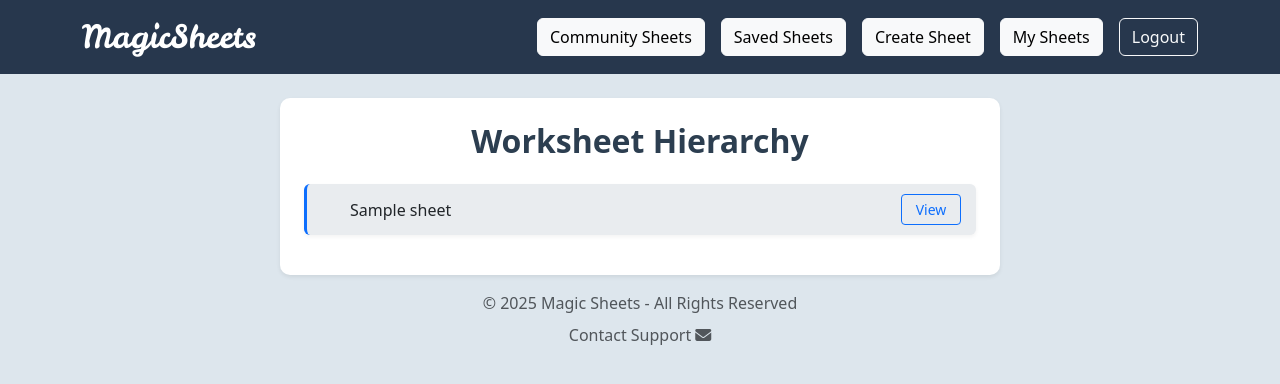
After one commit to donnmaldonado/magic_sheets, a Django app: page /sheet/1/hierarchy/ in a window 1280 px wide. The commit adds this page. Shown: the top 384 px of the page. Run offline with Django 5.2, Linux system fonts and the light colour scheme; a user stored in the database is signed in; tables that the repository leaves empty hold one stand-in row (values such as "Sample post").

Commit message:
added version tree hierarchy

```diff
--- /dev/null
+++ b/main/templates/worksheet_hierarchy.html
@@ -0,0 +1,180 @@
+{% extends 'base.html' %}
+
+{% block content %}
+<div class="container">
+    <div class="row justify-content-center">
+        <div class="col-md-8">
+            <div class="card shadow-sm">
+                <div class="card-body">
+                    <h2 class="card-title text-center mb-4">Worksheet Hierarchy</h2>
+
+                    <div class="worksheet-tree">
+                        {% if root_sheet %}
+                            <ul class="tree">
+                                <li>
+                                    <div class="tree-node {% if root_sheet.id == current_sheet_id %}current-sheet{% endif %}">
+                                        <div class="d-flex align-items-center">
+                                            {% if root_sheet.versions.exists %}
+                                                <button class="btn btn-link p-0 me-2" type="button" data-bs-toggle="collapse" data-bs-target="#root-versions">
+                                                    <i class="fas fa-chevron-down"></i>
+                                                </button>
+                                            {% else %}
+                                                <span class="me-2" style="width: 20px;"></span>
+                                            {% endif %}
+                                            <span class="flex-grow-1">
+                                                <span class="fw-medium">{{ root_sheet.title }}</span>
+                                            </span>
+                                            <a href="{% url 'viewsheet' root_sheet.id %}" class="btn btn-sm btn-outline-primary ms-2">View</a>
+                                        </div>
+                                    </div>
+                                    {% if root_sheet.versions.exists %}
+                                        <div class="collapse show" id="root-versions">
+                                            <ul>
+                                                {% for version in root_sheet.versions.all %}
+                                                    <li>
+                                                        <div class="tree-node {% if version.id == current_sheet_id %}current-sheet{% endif %}">
+                                                            <div class="d-flex align-items-center">
+                                                                {% if version.versions.exists %}
+                                                                    <button class="btn btn-link p-0 me-2" type="button" data-bs-toggle="collapse" data-bs-target="#version-{{ version.id }}">
+                                                                        <i class="fas fa-chevron-down"></i>
+                                                                    </button>
+                                                                {% else %}
+                                                                    <span class="me-2" style="width: 20px;"></span>
+                                                                {% endif %}
+                                                                <span class="flex-grow-1">
+                                                                    <span class="fw-medium">{{ version.title }}</span>
+                                                                </span>
+                                                                <a href="{% url 'viewsheet' version.id %}" class="btn btn-sm btn-outline-primary ms-2">View</a>
+                                                            </div>
+                                                        </div>
+                                                        {% if version.versions.exists %}
+                                                            <div class="collapse show" id="version-{{ version.id }}">
+                                                                <ul>
+                                                                    {% for subversion in version.versions.all %}
+                                                                        <li>
+                                                                            <div class="tree-node {% if subversion.id == current_sheet_id %}current-sheet{% endif %}">
+                                                                                <div class="d-flex align-items-center">
+                                                                                    <span class="me-2" style="width: 20px;"></span>
+                                                                                    <span class="flex-grow-1">
+                                                                                        <span class="fw-medium">{{ subversion.title }}</span>
+                                                                                    </span>
+                                                                                    <a href="{% url 'viewsheet' subversion.id %}" class="btn btn-sm btn-outline-primary ms-2">View</a>
+                                                                                </div>
+                                                                            </div>
+                                                                        </li>
+                                                                    {% endfor %}
+                                                                </ul>
+                                                            </div>
+                                                        {% endif %}
+                                                    </li>
+                                                {% endfor %}
+                                            </ul>
+                                        </div>
+                                    {% endif %}
+                                </li>
+                            </ul>
+                        {% else %}
+                            <p class="text-center text-muted">No worksheet hierarchy found.</p>
+                        {% endif %}
+                    </div>
+                </div>
+            </div>
+        </div>
+    </div>
+</div>
+
+<style>
+.tree {
+    list-style-type: none;
+    padding-left: 0;
+}
+
+.tree-node {
+    padding: 10px 15px;
+    border-radius: 6px;
+    transition: all 0.2s ease;
+    margin: 4px 0;
+}
+
+.tree-node:hover {
+    background-color: #f8f9fa;
+    transform: translateX(2px);
+}
+
+.tree ul {
+    list-style-type: none;
+    margin-left: 20px;
+    padding-left: 0;
+}
+
+.tree li {
+    position: relative;
+}
+
+.current-sheet {
+    background-color: #e9ecef;
+    border-left: 3px solid #0d6efd;
+    padding: 10px 15px;
+    border-radius: 6px;
+    font-weight: 500;
+    box-shadow: 0 2px 4px rgba(0,0,0,0.05);
+}
+
+.btn-link {
+    color: #6c757d;
+    text-decoration: none;
+    transition: color 0.2s ease;
+}
+
+.btn-link:hover {
+    color: #0d6efd;
+}
+
+.fa-chevron-down {
+    transition: transform 0.2s ease;
+}
+
+.collapsed .fa-chevron-down {
+    transform: rotate(-90deg);
+}
+
+/* Ensure consistent button width */
+.btn-outline-primary {
+    min-width: 60px;
+    text-align: center;
+    transition: all 0.2s ease;
+}
+
+.btn-outline-primary:hover {
+    transform: translateY(-1px);
+    box-shadow: 0 2px 4px rgba(0,0,0,0.1);
+}
+
+.card {
+    border: none;
+    border-radius: 10px;
+}
+
+.card-body {
+    padding: 1.5rem;
+}
+
+h2.card-title {
+    color: #2c3e50;
+    font-weight: 600;
+}
+</style>
+
+{% block extra_js %}
+<script>
+document.addEventListener('DOMContentLoaded', function() {
+    // Add click handlers for collapse buttons
+    document.querySelectorAll('[data-bs-toggle="collapse"]').forEach(button => {
+        button.addEventListener('click', function() {
+            this.classList.toggle('collapsed');
+        });
+    });
+});
+</script>
+{% endblock %}
+{% endblock %}
--- a/main/urls.py
+++ b/main/urls.py
@@ -18,4 +18,5 @@ urlpatterns = [
     path('communitysheets/', views.communitysheets, name='communitysheets'),
     path('copy_sheet/<int:sheet_id>/', views.copy_sheet, name='copy_sheet'),
     path('mysheets/', views.mysheets, name='mysheets'),
+    path('sheet/<int:sheet_id>/hierarchy/', views.worksheet_hierarchy, name='worksheet_hierarchy'),
 ]
--- a/main/views.py
+++ b/main/views.py
@@ -592,3 +592,29 @@ def mysheets(request):
         'selected_sort': sort_by,
     }
     return render(request, 'mysheets.html', context)
+
+@login_required
+def worksheet_hierarchy(request, sheet_id):
+    sheet = get_object_or_404(Sheet, id=sheet_id)
+
+    # Find the root sheet (original worksheet)
+    root_sheet = sheet
+    while root_sheet.parent_sheet:
+        root_sheet = root_sheet.parent_sheet
+
+    # Get all versions of the worksheet
+    versions = Sheet.objects.filter(parent_sheet=root_sheet).order_by('version_number')
+
+    # Get the current sheet's path in the tree
+    current_path = []
+    current = sheet
+    while current:
+        current_path.append(current.id)
+        current = current.parent_sheet
+
+    return render(request, 'worksheet_hierarchy.html', {
+        'root_sheet': root_sheet,
+        'versions': versions,
+        'current_sheet_id': sheet_id,
+        'current_path': current_path
+    })
```
Also changed, not shown: main/templates/viewsheet.html (+10 -1 lines).
